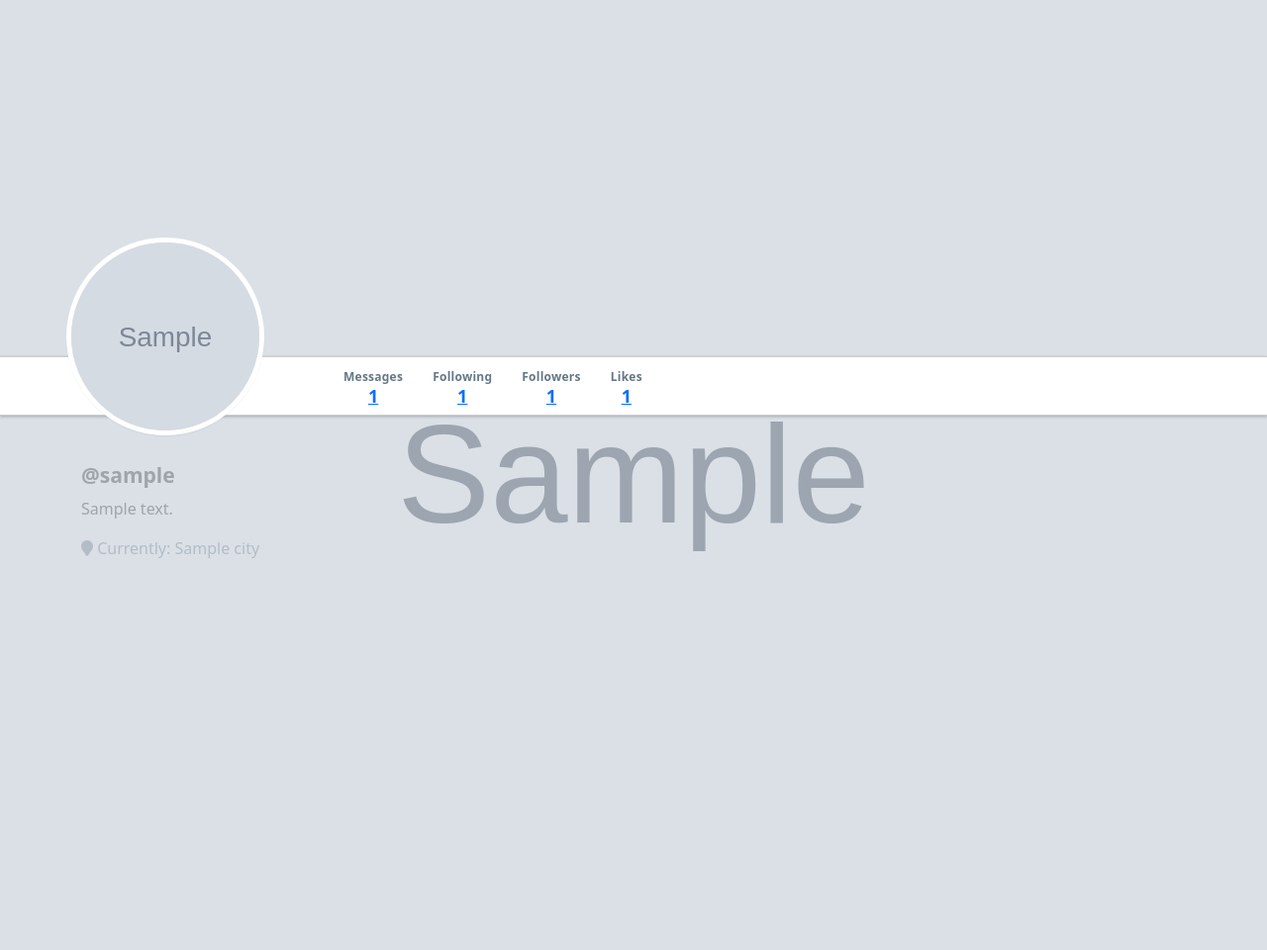
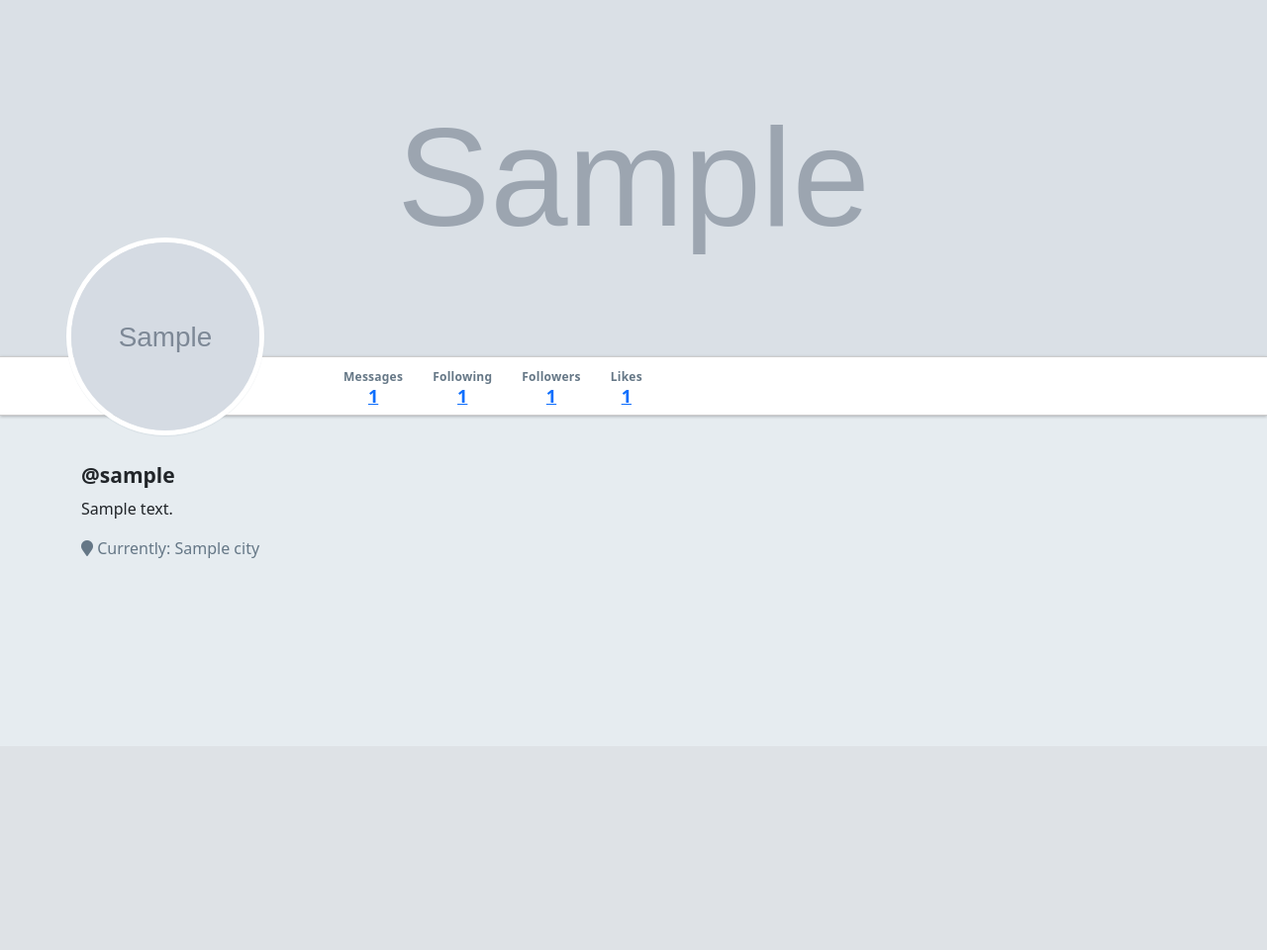
Before and after one commit to ryanbroome/warbler, a Flask app: template templates/users/detail.html in a window 1280 px wide. Shown: the part 46-1006 px from the top of the page at 99% size. After the commit the page ends 610 px from the top, so only its background shows below. Run offline with Flask 2, Linux system fonts and the light colour scheme; tables that the repository leaves empty hold one stand-in row (values such as "Sample post"); the template is opened without the code that fills it: values that come from a table or form of the project are taken from there, most other values are stand-ins (such as "Sample title", 1, 10 or a date in 2020); grey boxes marked "Sample" are stand-in pictures; some libraries are stand-ins or nearby versions.

Commit message:
updated header_image sizing, need to set to be dynamic and stay in it's parent, try setting parent to an explicit height

```diff
--- a/static/stylesheets/style.css
+++ b/static/stylesheets/style.css
@@ -210,6 +210,11 @@ nav+.container {
   position: relative;
   left: 50%;
   right: 50%;
+}
+
+.full-width img {
+  width: 100vw;
+  height: 100%;
 }
 
 .row.full-width {
```
